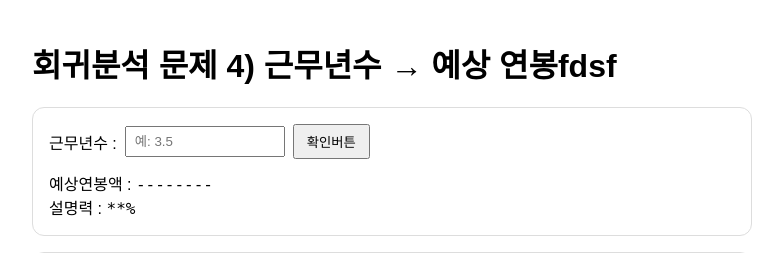
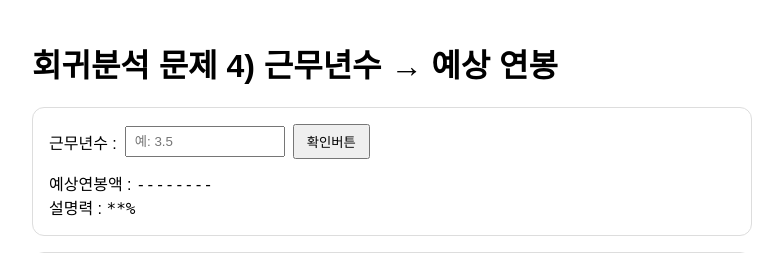
Before and after one commit to Seyun-lab/Proj2509, a Django app: page / in a window 1280 px wide. Shown: the top 253 px of the page, without its empty margins (248-1031 px from the left). Run offline with Django 5.2, Linux system fonts and the light colour scheme; data that the repository does not hold is empty.

Commit message:
999444추가

```diff
--- a/lm13_Quiz/templates/predict.html
+++ b/lm13_Quiz/templates/predict.html
@@ -3,7 +3,7 @@
 <html lang="ko">
 <head>
   <meta charset="utf-8" />
-  <title>근무년수로 예상 연봉 예측1231212fsdfsfdf1</title>
+  <title>333999444근무년수로 예상 연봉 예측11</title>
   <style>
     body { font-family: sans-serif; max-width: 720px; margin: 40px auto; }
     .card { border: 1px solid #ddd; border-radius: 12px; padding: 16px; margin-top: 16px; }
@@ -17,7 +17,7 @@
   </style>
 </head>
 <body>
-  <h1>회귀분석 문제 4) 근무년수 → 예상 연봉fdsf</h1>
+  <h1>회귀분석 문제 4) 근무년수 → 예상 연봉</h1>
 
   <div class="card">
     <!-- 방법 A) AJAX 방식: submit() 눌러도 JS가 가로채서 fetch로 JSON 받아서 아래에 뿌림 -->
```
